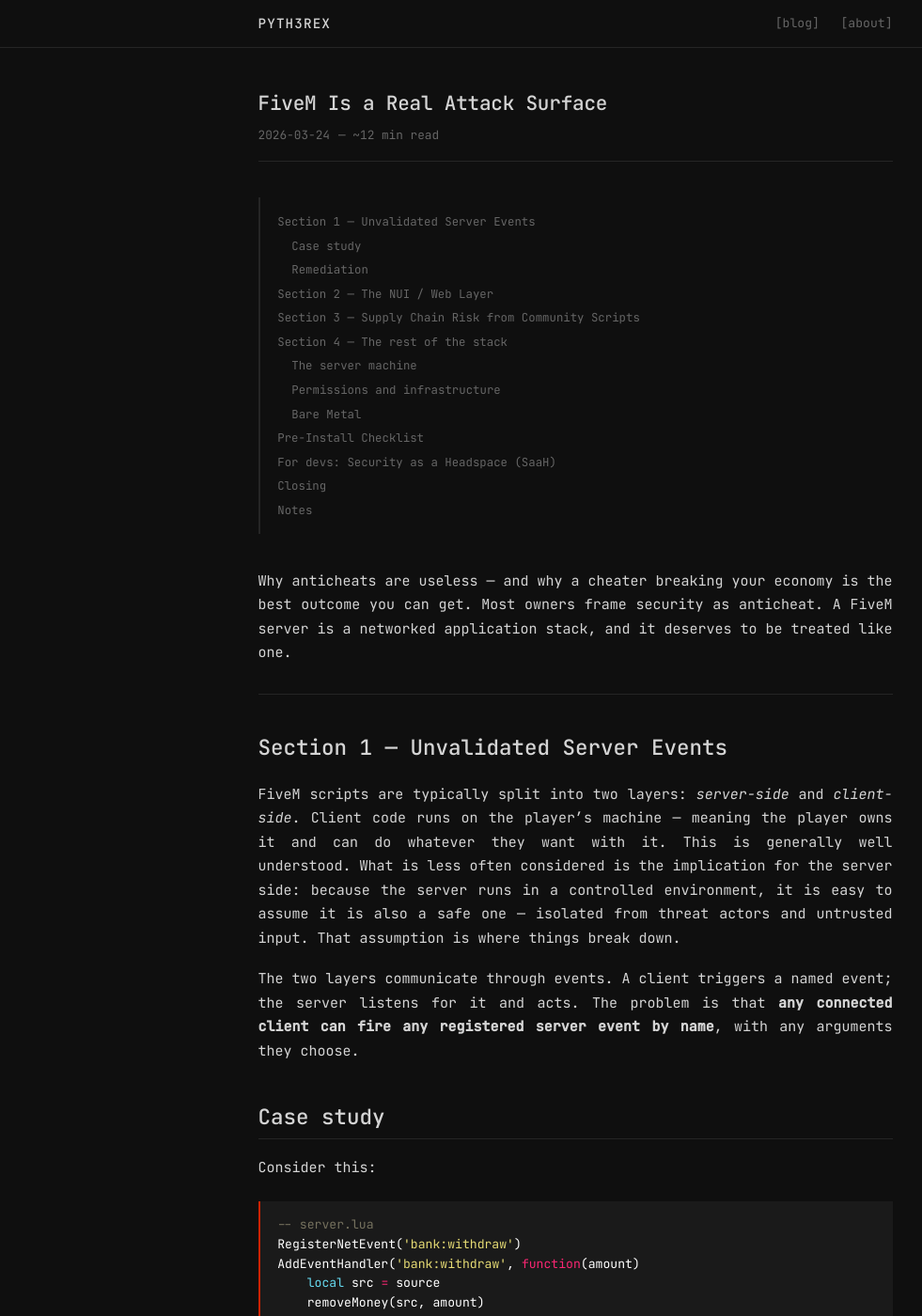
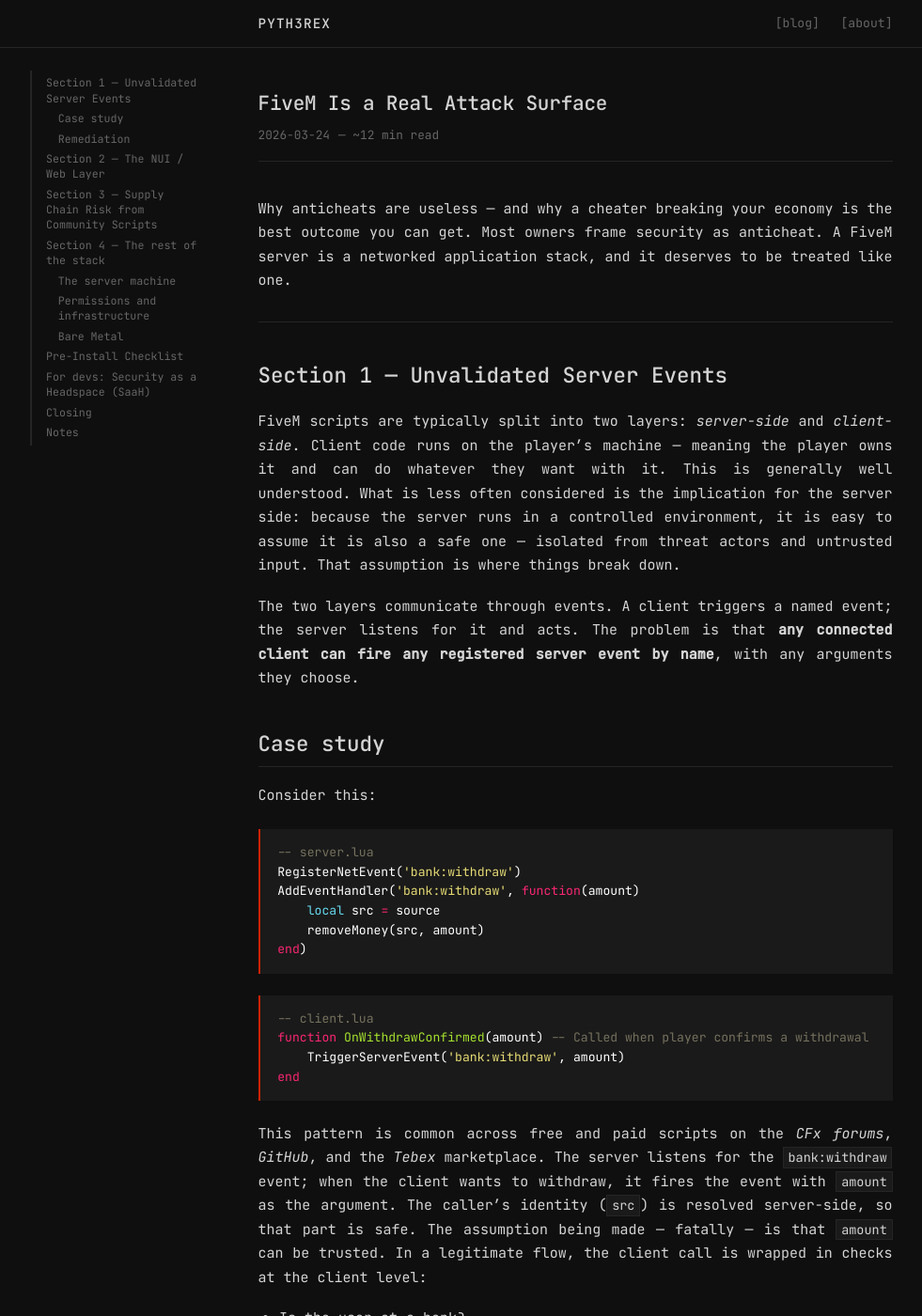
Before and after one commit to Pyth3rEx/Pyth3rEx.github.io, a Jekyll site: the page built from _posts/2026-03-24-fivem-attack-surface.md, in a window 1280 px wide and 1400 px high. Shown: the whole window at 94% size, without its empty margins (28-1009 px from the left). Built offline with Jekyll 4.4.1, drawn with Linux system fonts in a browser that asks for light colours.

Commit message:
feat: fixed TOC sidebar with active tracking and back-to-top button
TOC is now fixed to the left margin, visible on viewports >= 1200px.
Active section is highlighted in accent red with overline, tracked via
scroll position. Back-to-top button fades in after 200px of scroll.

```diff
--- a/_layouts/default.html
+++ b/_layouts/default.html
@@ -34,6 +34,8 @@
     </div>
   </main>
 
+  <button class="back-to-top" id="back-to-top" aria-label="Back to top">↑</button>
+
   <script>
     document.querySelectorAll('div.highlight').forEach(function(block) {
       var btn = document.createElement('button');
--- a/_sass/custom.scss
+++ b/_sass/custom.scss
@@ -369,10 +369,20 @@
 
 // ── Table of contents ──────────────────────────────────────────────────────────
 .post-toc {
+  display: none;
+  position: fixed;
+  top: 5rem;
+  left: calc(50vw - 580px);
+  width: 180px;
+  max-height: calc(100vh - 6rem);
+  overflow-y: auto;
+  font-size: 0.775rem;
   border-left: 2px solid $bg-border;
-  padding: 0.75rem 0 0.75rem 1.25rem;
-  margin-bottom: 2.5rem;
-  font-size: 0.825rem;
+  padding-left: 1rem;
+
+  @media (min-width: 1200px) {
+    display: block;
+  }
 
   ul {
     list-style: none;
@@ -381,20 +391,52 @@
   }
 
   li {
-    margin: 0.3rem 0;
+    margin: 0.35rem 0;
 
-    &.toc-h2 { padding-left: 1rem; }
+    &.toc-h2 { padding-left: 0.85rem; }
   }
 
   a {
     color: $text-muted;
     text-decoration: none;
     transition: color 0.15s ease;
+    display: block;
+    line-height: 1.4;
 
     &:hover { color: $accent; }
     &:visited { color: $text-muted; }
     &:visited:hover { color: $accent; }
+
+    &.toc-active {
+      color: $accent;
+      text-decoration: overline;
+      text-decoration-color: $accent;
+    }
   }
+}
+
+// ── Back to top ─────────────────────────────────────────────────────────────────
+.back-to-top {
+  position: fixed;
+  bottom: 2rem;
+  right: 2rem;
+  background: $bg-secondary;
+  color: $text-muted;
+  border: 1px solid $bg-border;
+  font-family: $font;
+  font-size: 0.875rem;
+  padding: 0.35rem 0.6rem;
+  cursor: pointer;
+  opacity: 0;
+  pointer-events: none;
+  transition: opacity 0.2s ease, color 0.15s ease;
+
+  &.visible {
+    opacity: 1;
+    pointer-events: auto;
+  }
+
+  &:hover { color: $accent; }
 }
 
 // ── Task list (checklist) ───────────────────────────────────────────────────────
```
Also changed, not shown: other parts of _layouts/default.html (+26 -0 lines).
